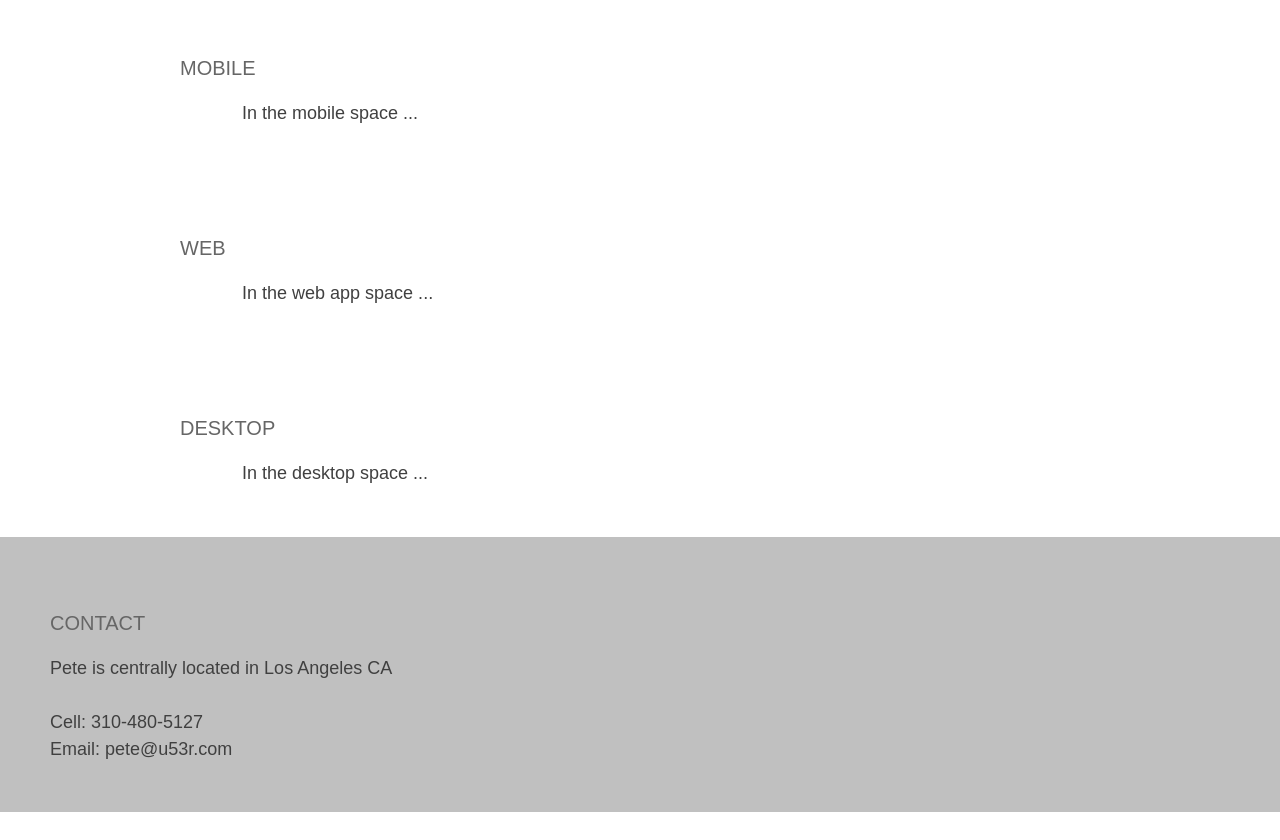
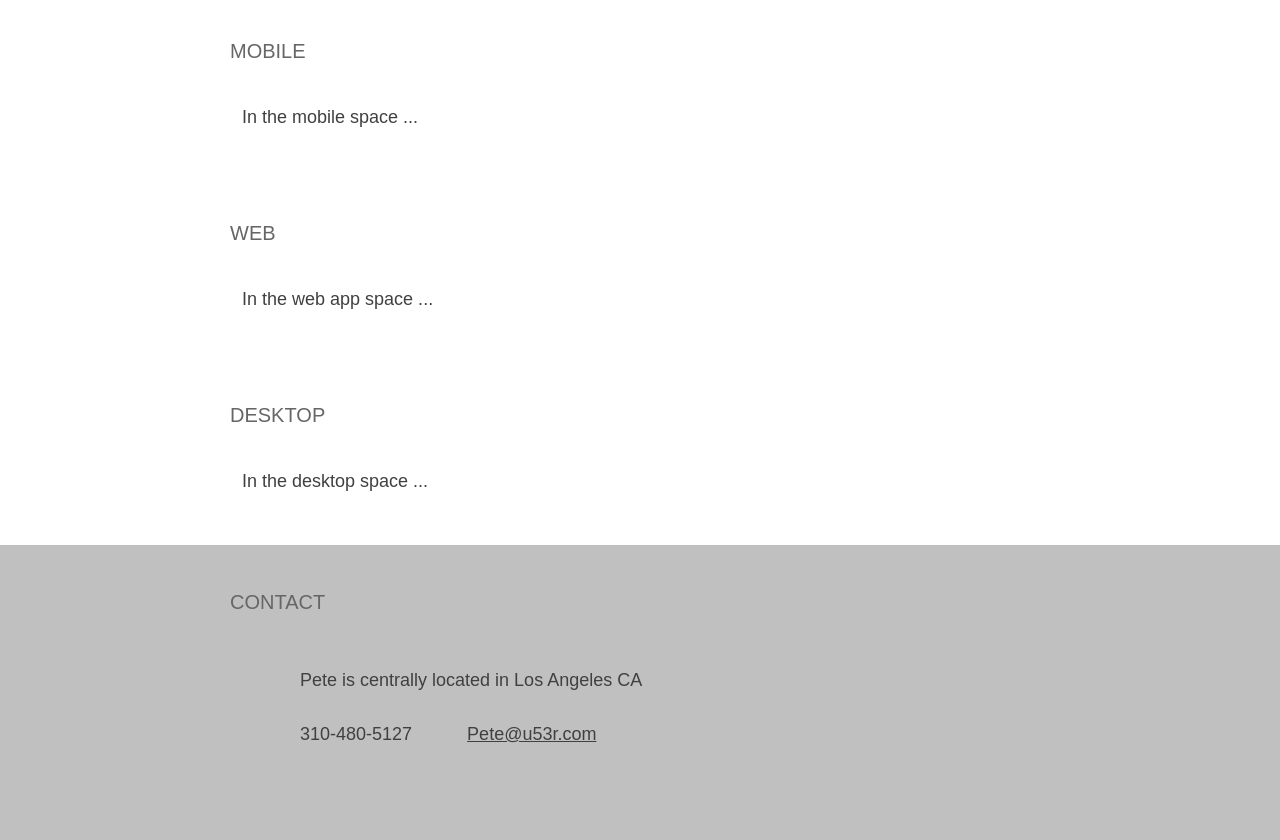
Before and after one commit to Tadcaster/Portfolio, a plain HTML site: page index.html in a window 1280 px wide. Shown: the part 780-1620 px from the top of the page. Before the commit the page ends 1593 px from the top, so only its background shows below. Drawn offline with Linux system fonts and the light colour scheme.

Commit message:
framework complete

```diff
--- a/index.html
+++ b/index.html
@@ -55,16 +55,27 @@ time, mark, audio, video, div {
   	z-index: 999;
 }
 
-.sub-header {
-	padding-top: 60px;
-	padding-left: 130px;
-}
-
 .nav-icon {
 	float: right;
 	padding-top: 10px;
 	padding-right: 25px;
 }
+
+.sub-header {
+	height: 65px;
+	padding-top: 40px;
+	padding-left: 130px;
+
+}
+
+.icon {
+	display: inline;
+	float: right;
+	padding-right: 130px;
+	padding-top: 0px;
+}
+
+
 
 .color-panel {
 	background: #06799F;
@@ -80,9 +91,15 @@ time, mark, audio, video, div {
  }
 
  .footer {
- 	height: 200px;
+ 	height: 250px;
  	background: #c0c0c0;
- 	padding-top: 75px;
+ 	padding-top: 45px;
+ 	padding-left: 130px;
+ }
+
+ .footer p {
+ 	padding-left: 120px;
+ 	padding-top: 50px;
  }
 
  /* fonts styling */
@@ -103,6 +120,7 @@ h2 {
 }
 
 h3 {
+	display: inline;
 	font-size: 20px;
 	color: #666666;
 	margin-left: 50px;
@@ -116,7 +134,7 @@ h6 {
 	color: #ffffff;
 }
 
-p {
+p, a {
 	font-size: 18px;
 	font
 	color: #666666;
@@ -132,6 +150,7 @@ p {
         	<div class="header"><!-- HEADER-->
         		<h1>Peter J Ford</h1>
         		<a href="#contact"><img class="nav-icon" src="images/contact.png" alt="Contact"></a>
+        		<a href="#web"><img class="nav-icon" src="images/web.png" alt="Web"></a>
         		<img class="nav-icon" src="images/desktop.png" alt="Desktop">
         		<img class="nav-icon" src="images/mobile.png" alt="Mobile">
         	</div><!-- HEADER-->
@@ -153,7 +172,7 @@ p {
         	</div><!-- CONTENT-->
 
         	<div class="sub-header"><!-- SUB HEADER-->
-        		<h3>MOBILE</h3>
+        		<a name="mobile"><h3>MOBILE</h3></a>
         	</div><!-- SUB HEADER-->
 
         	<div class="content" id="mobile"><!-- CONTENT-->
@@ -163,7 +182,6 @@ p {
 
         	<div class="sub-header"><!-- SUB HEADER-->
         		<a name="web"><h3>WEB</h3></a>
-
         	</div><!-- SUB HEADER-->
 
         	<div class="content" id="web"><!-- CONTENT-->
@@ -184,8 +202,8 @@ p {
         		<a name="contact"><h3>CONTACT</h3></a>
         		<p>
         			Pete is centrally located in Los Angeles CA<br><br>
-        			Cell: 310-480-5127<br>
-        			Email: pete@u53r.com<br>
+        			310-480-5127
+        			<a href="mailto:pete@u53r.com">Pete@u53r.com</a><br>
         		</p>
         	</div><!-- FOOTER-->
         </div><!-- WRAPPER-->
```
Also changed, not shown: images/contact_sub.png (added), images/desktop_circle.png (deleted), images/desktop_sub.png (added), images/mobile_sub.png (added), images/web-sub.png (added), images/web.png (added), images/web_sub.png (added).
